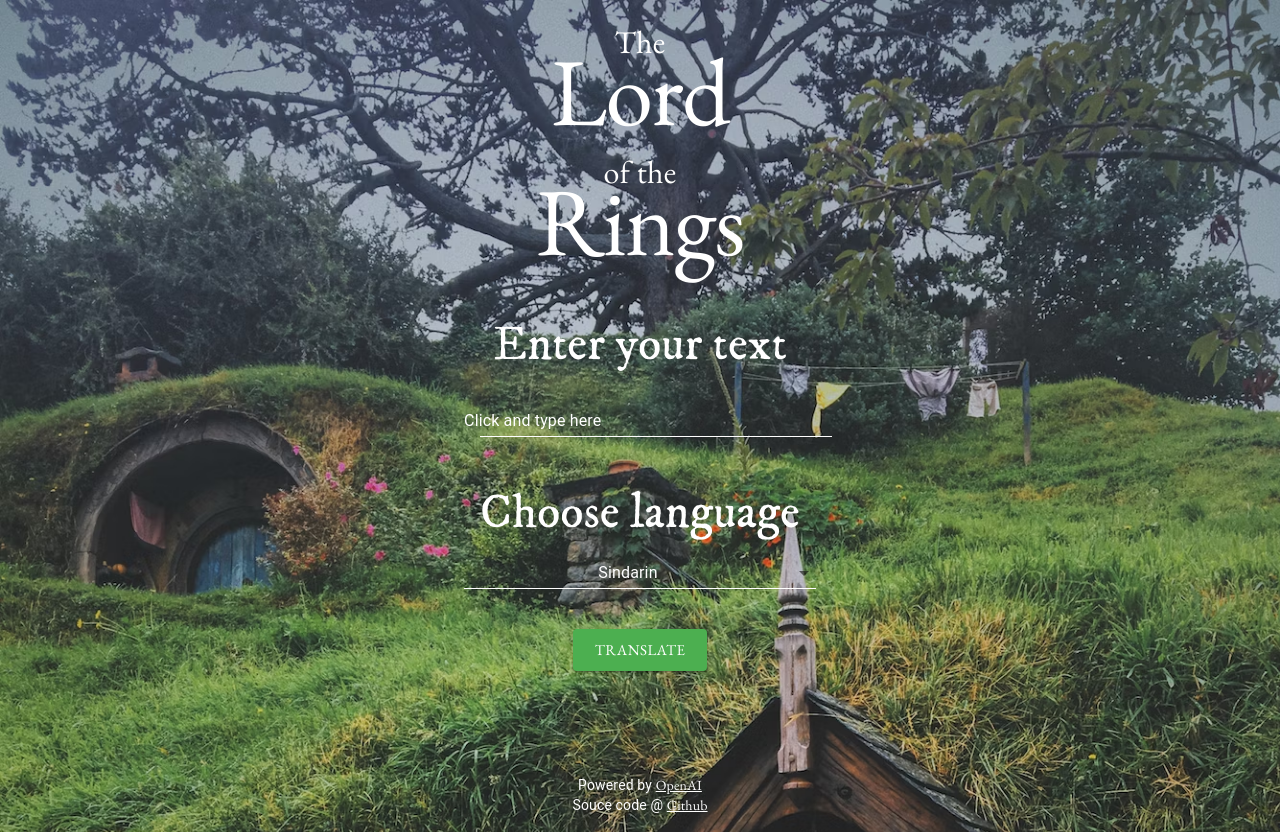
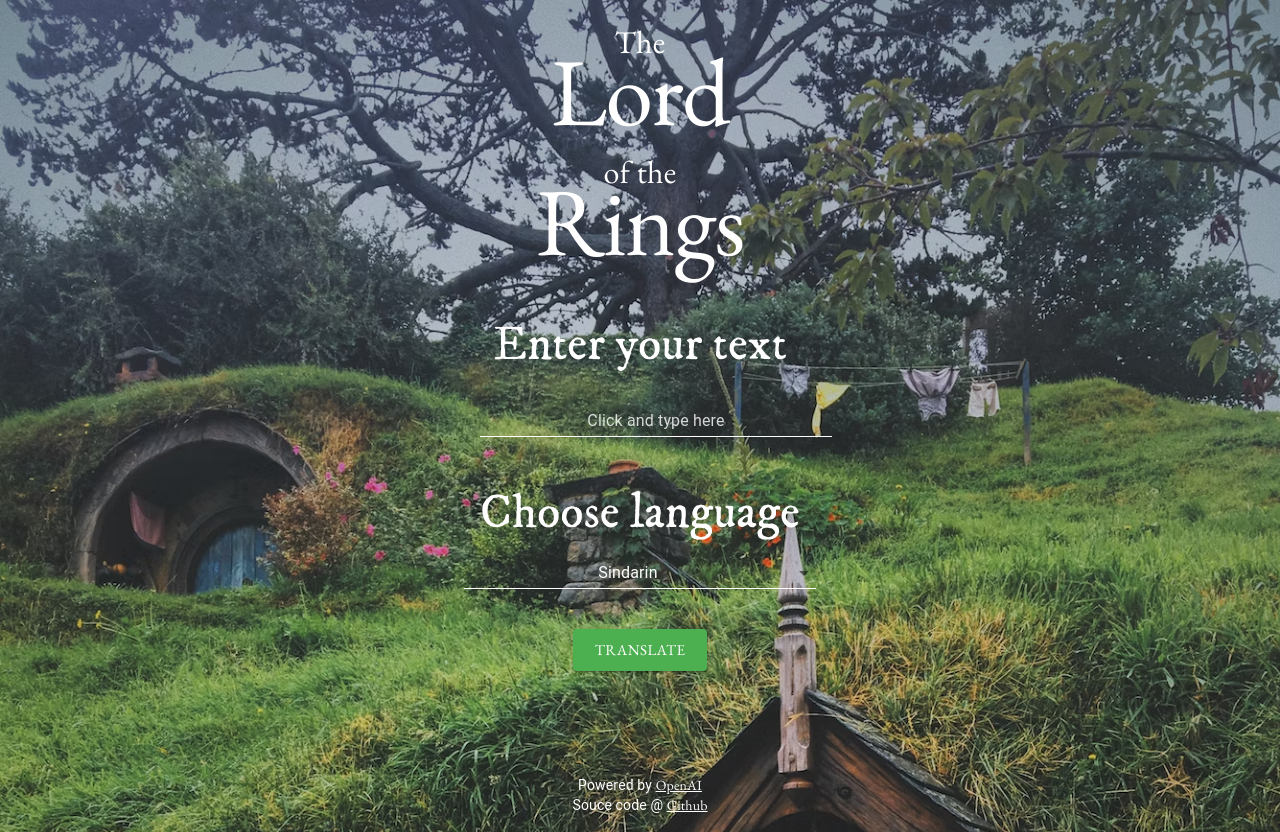
Before and after one commit to milliorn/lord-of-the-rings-language-translator, a React (Vite) app: page / in a window 1280 px wide. Built offline with nearby package versions, Linux system fonts and the light colour scheme.

Commit message:
Fix label visibility bug and improve placeholder text opacity

```diff
--- a/src/App.tsx
+++ b/src/App.tsx
@@ -176,11 +176,11 @@ const TranslationForm: React.FC<TranslationFormProps> = ({
             color: "white",
             display: labelVisible ? "block" : "none", // Control visibility based on state
           }}
-        >
-          Click and type here
-        </InputLabel>
+        ></InputLabel>
+
         <TextField
           id="text-input"
+          placeholder="Click and type here"
           className={classes.input}
           onChange={handleInputChange}
           type="text"
@@ -198,6 +198,7 @@ const TranslationForm: React.FC<TranslationFormProps> = ({
         <Typography variant="h3" className={classes.typography}>
           Choose language
         </Typography>
+
         <Select
           className={classes.select}
           value={selectedLanguage}
--- a/src/index.css
+++ b/src/index.css
@@ -35,3 +35,10 @@
 body {
   margin: 0;
 }
+
+/**
+ * The opacity property is set to 0.8 to make the placeholder text slightly transparent.
+ */
+#text-input::placeholder {
+  opacity: 0.8;
+}
```
Lines whose indentation alone changed are shown as unchanged.
